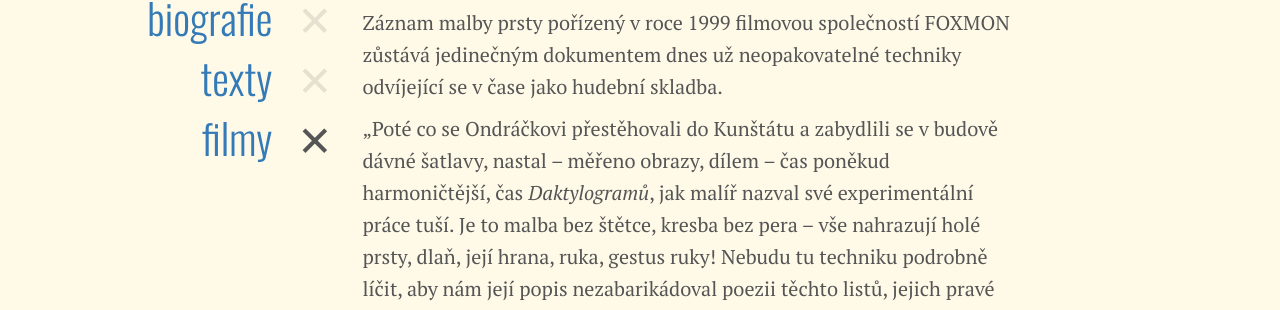
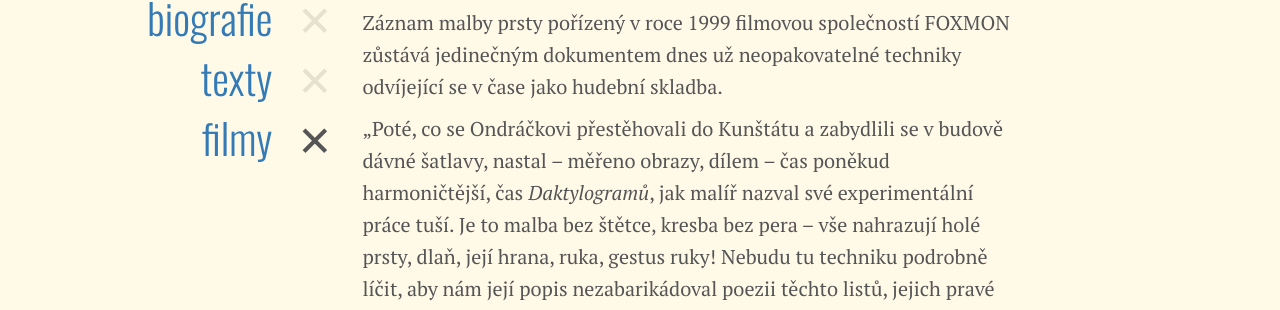
Before and after one commit to zoul/vitondracek.cz, a Jekyll site: the page built from filmy.html, in a window 1280 px wide. Shown: the part 457-767 px from the top of the page. Built offline with Jekyll 4.4.1, drawn with Linux system fonts in a browser that asks for light colours; nearby versions of some CDN libraries.

Commit message:
Zapomenutá čárka

```diff
--- a/filmy.html
+++ b/filmy.html
@@ -8,7 +8,7 @@ menu-id: films
 <p>Záznam malby prsty pořízený v roce 1999 filmovou společností FOXMON zůstává
 jedinečným dokumentem dnes už neopakovatelné techniky odvíjející se v čase jako
 hudební skladba.</p>
-<p>„Poté co se Ondráčkovi přestěhovali do Kunštátu a zabydlili se v budově dávné
+<p>„Poté, co se Ondráčkovi přestěhovali do Kunštátu a zabydlili se v budově dávné
 šatlavy, nastal – měřeno obrazy, dílem – čas poněkud harmoničtější, čas
 <em>Daktylogramů</em>, jak malíř nazval své experimentální práce tuší. Je
 to malba bez štětce, kresba bez pera – vše nahrazují holé prsty, dlaň, její
```
